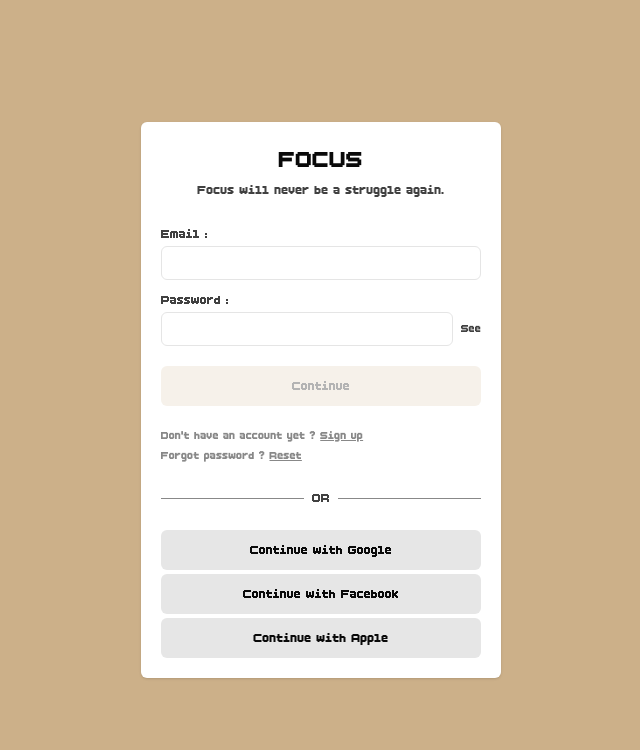
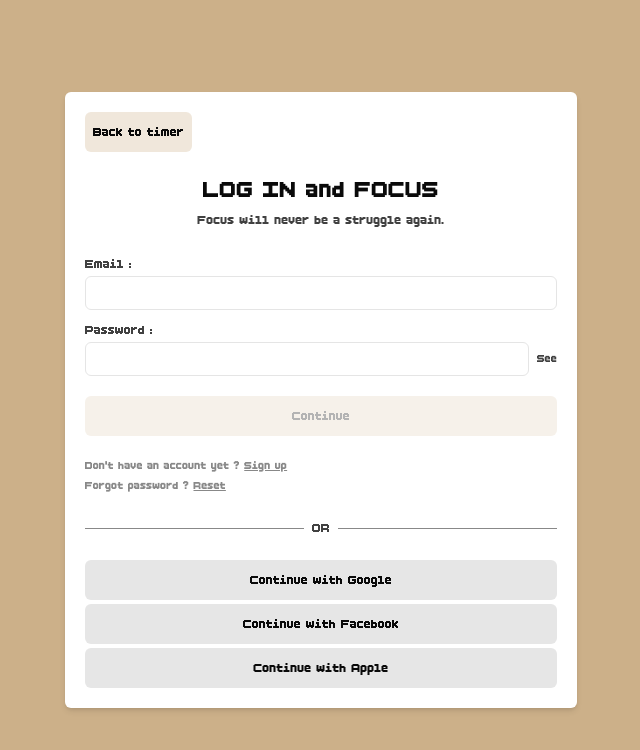
Before and after one commit to tojonirinaAndrian/focusApp, a Next.js app in the folder Frontend/: page /registerOrLogin in a window 1280 px wide. Shown: the top 750 px of the page, without its empty margins (319-959 px from the left). Built offline with nearby package versions, Linux system fonts and the light colour scheme.

Commit message:
Adding redirections from the timer to signup/signin and vice versa

```diff
--- a/Frontend/src/app/registerOrLogin/page.tsx
+++ b/Frontend/src/app/registerOrLogin/page.tsx
@@ -1,6 +1,7 @@
 'use client';
 import LoginComponent from "@/src/components/registerOrLogin/login";
 import RegisterComponent from "@/src/components/registerOrLogin/register";
+import { useRouter } from "next/navigation";
 import { ChangeEvent, useEffect, useState, useTransition } from "react";
 
 export default function Page() {
@@ -11,12 +12,21 @@
             // await from the backend
         });
     };
+    const router = useRouter();
+    const [redirectingBack, startRedirectingBack] = useTransition();
+    return <>
+    <div className="w-full p-5 bg-beigeAccent min-h-[100dvh] h-full flex items-center">
 
-    return <>
-    <div className="w-full p-10 bg-beigeAccent min-h-[100dvh] h-full flex items-center">
-        <div className="m-auto rounded-sm bg-white shadow-sm md:w-[30%] sm:w-[60%] w-[95%] p-5 space-y-5">
+        <div className={`m-auto rounded-sm bg-white shadow-md md:w-[40dvw] sm:w-[60dvw] w-[90dvw] p-5 space-y-5`}>
+            <button className={`p-2 rounded-sm bg-beigeAccent/30 hover:bg-beigeAccent/80 cursor-pointer ${redirectingBack && " opacity-30 "}`}
+            onClick={() => {
+                startRedirectingBack(() => {
+                    router.push("/")
+                })
+            }}
+            >Back to timer</button>
             <div className="text-center px-5">
-                <h3 className="text-3xl">FOCUS</h3>
+                <h3 className="text-3xl">{where === "login" ? "LOG IN and " : "SIGN UP and "}FOCUS</h3>
                 <p className="text-black/80">Focus will never be a struggle again.</p>
             </div>
             {where === "login" ?
--- a/Frontend/src/components/header.tsx
+++ b/Frontend/src/components/header.tsx
@@ -1,21 +1,43 @@
 "use client";
 import { useGlobalStore } from "@/store/use-global-store";
 import { Calendar, History, Settings, Timer, X } from "lucide-react";
-import { useEffect, useState } from "react";
+import { useEffect, useState, useTransition } from "react";
 import SettingsComponent from "./settings";
+import { useRouter } from "next/navigation";
 
 export default function HeaderComponent () {
     const { setWhereIsGlobal, pomodoroIsPlaying, whereIsGlobal } = useGlobalStore();
     const [settingsOpen, setSettingsOpen] = useState<boolean>(false);
+    const [accountOpen, setAccountOpen] = useState<boolean>(false);
+    const [redirecting, startRedirecting] = useTransition();
+    const router = useRouter();
     useEffect(() => {
-        if (pomodoroIsPlaying) setSettingsOpen(false);
-    }, [pomodoroIsPlaying])
+        if (pomodoroIsPlaying) {
+            setSettingsOpen(false);
+            setAccountOpen(false);
+        };
+    }, [pomodoroIsPlaying]);
+
     return (
         <>
         <header className="p-5 w-full justify-between flex fixed top-0">
             <div className="flex items-center">
-                <div className="shadow-md items-center flex p-2 rounded-md bg-white gap-1">
-                    Focus
+                <div className={`shadow-md items-center flex p-2 rounded-md bg-white gap-1 relative ${pomodoroIsPlaying && "opacity-10"}`}>
+                    <div
+                    onClick={() => !pomodoroIsPlaying && setAccountOpen(!accountOpen)}
+                    className="w-[30px] h-[30px] rounded-full border border-black cursor-pointer"></div>
+                     {(accountOpen) ? <div className="absolute top-14 left-0">
+                        <div className="p-2 rounded-md bg-white w-[200px] space-y-1 *:hover:cursor-pointer shadow-md">
+                            <button className={"p-2 rounded-sm bg-beigeAccent/30 w-full hover:bg-beigeAccent/80 " + (redirecting && " opacity-30 ")}
+                            onClick={() => {
+                                startRedirecting(async () => {
+                                    router.push("/registerOrLogin");
+                                });
+                            }}
+                            >Sign up or Log in</button>
+                            <button className="p-2 rounded-sm bg-blueAccent/10 w-full hover:bg-blueAccent/60">Invite someone</button>
+                        </div>
+                    </div> : <></>}
                 </div>
             </div>
             <nav className={(pomodoroIsPlaying ? " opacity-20 " : "" ) + "shadow-md *:hover:bg-beigeAccent/80 *:p-2 *:cursor-pointer flex gap-1 *:flex *:gap-1 *:items-center text-black *:rounded-sm p-2 rounded-md bg-white"}>
@@ -43,7 +65,7 @@
                 >
                     {!settingsOpen ? <Settings size={20}/> : <X size={20}/>}
                 </div>
-                 {(settingsOpen) ? <div className="absolute top-14 right-0">
+                {(settingsOpen) ? <div className="absolute top-14 right-0">
                     <SettingsComponent />
                 </div> : <></>}
             </div>
--- a/Frontend/src/components/pomodoro.tsx
+++ b/Frontend/src/components/pomodoro.tsx
@@ -75,7 +75,7 @@
                 {isBreakOrSession === "break" && `Short break`}
                 {isBreakOrSession === "session" && `Cycle : ${currentDoneCycle}/${cycleNumber}`}
             </p>
-            <div className="flex font-medium text-9xl gap-5">
+            <div className="flex font-medium text-9xl gap-5 items-center">
                 <p>
                     {String(currentPomodoroMinutes).length === 1 ? "0" : ""}
                     {currentPomodoroMinutes}
--- a/Frontend/src/components/registerOrLogin/login.tsx
+++ b/Frontend/src/components/registerOrLogin/login.tsx
@@ -17,13 +17,14 @@
 .refine((val) => /\d/.test(val), "Password must contain a number")
 .refine((val) => /[^A-Za-z0-9]/.test(val), "Password must contain a special character");
 
-
 export default function LoginComponent () {
     const [isContinuing, startContinuing] = useTransition();
     const onContinuingClick = () => {
         startContinuing (() => {
             // await from the backend
+            console.log(isContinuing);
         });
+        console.log(isContinuing);
     };
 
     const onEmailChange = (e: ChangeEvent<HTMLInputElement>) => {
@@ -107,6 +108,6 @@
                 onContinuingClick();
             }
         }}
-    >{isContinuing ? "Continuing" : "Continue"}</button>
+    >{isContinuing ? "Continuing..." : "Continue"}</button>
     </>
 }
--- a/Frontend/src/components/registerOrLogin/register.tsx
+++ b/Frontend/src/components/registerOrLogin/register.tsx
@@ -26,7 +26,7 @@
     const [passwordErrors, setPasswordErrors] = useState<string[]>([]);
     const [isThereErrors, setIsThereErrors] = useState<boolean>(false);
     const [username, setUsername] = useState<string>("");
-    const [usernameError, setUsernameError] = useState<boolean>(false);
+    const [usernameError, setUsernameError] = useState<string>("");
     const [isContinuing, startContinuing] = useTransition();
     const onContinuingClick = () => {
         startContinuing (() => {
@@ -36,10 +36,10 @@
     const continuingConditions: boolean = ((email.length > 0) && (password.length > 0) && (isThereErrors === false) && (username.length > 0));
     const onUsernameChange = (e: ChangeEvent<HTMLInputElement>) => {
         const value: string = e.target.value;
-        if (value.length <= 1) {
-            setUsernameError (true);
+        if (value.length <= 0) {
+            setUsernameError("Fill the field");
         } else {
-            setUsernameError (false);
+            setUsernameError("");
             setUsername(value);
         }
     }
@@ -82,8 +82,8 @@
                 onChange={(e) => onUsernameChange(e)}
                 className="border rounded-sm p-1 px-2 w-full"
             />
-            {usernameError && <p className="mx-2 text-sm text-red-500">
-                * Fill this field
+            {usernameError.length > 0 && <p className="mx-2 text-sm text-red-500">
+                * {usernameError}
             </p>}
         </div>
         <div className="space-y-1">
@@ -127,6 +127,6 @@
                 onContinuingClick();
             }
         }}
-    >{isContinuing ? "Continuing" : "Continue"}</button>
+    >{isContinuing ? "Continuing..." : "Continue"}</button>
     </>
 }
```
